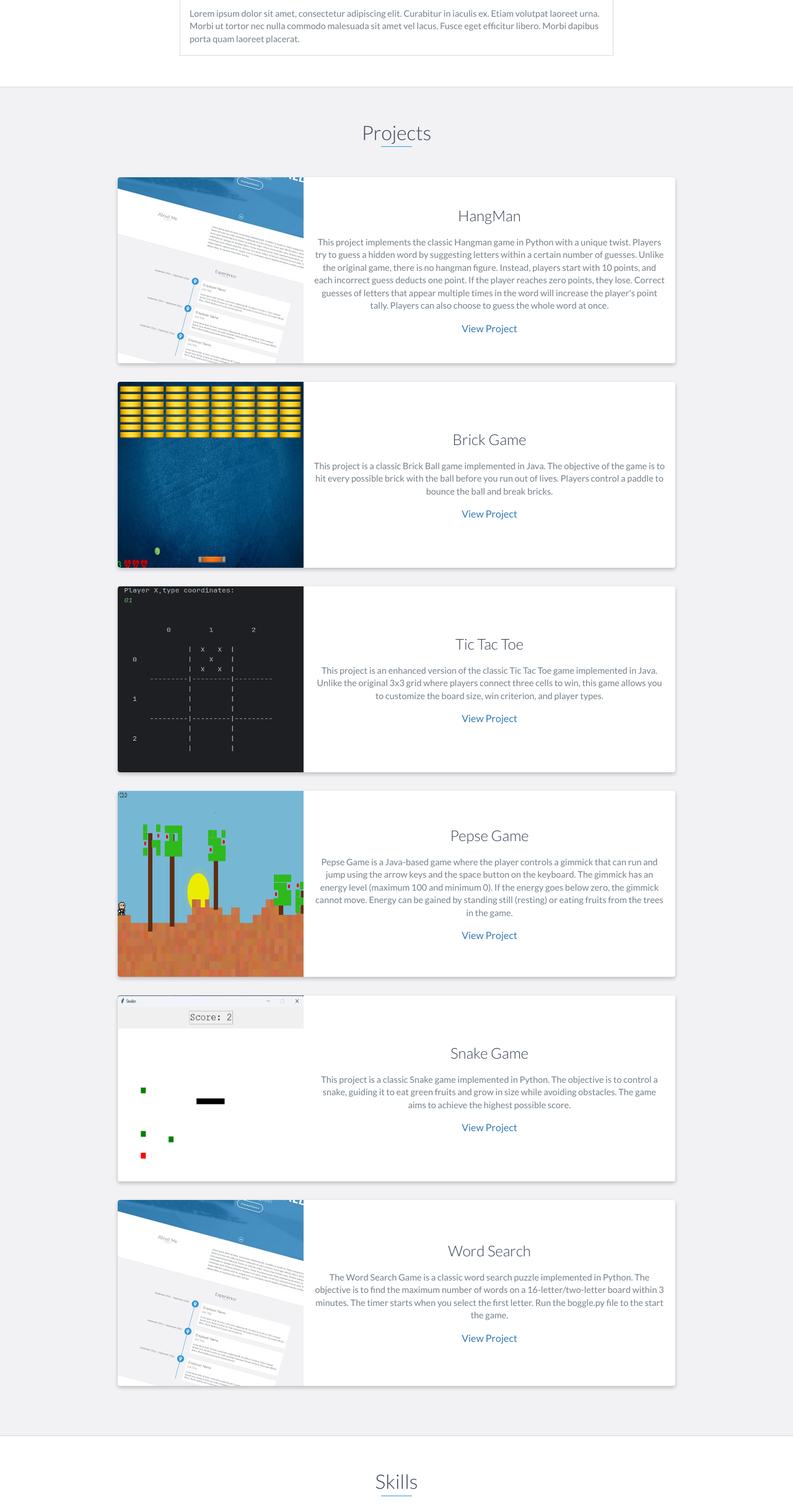
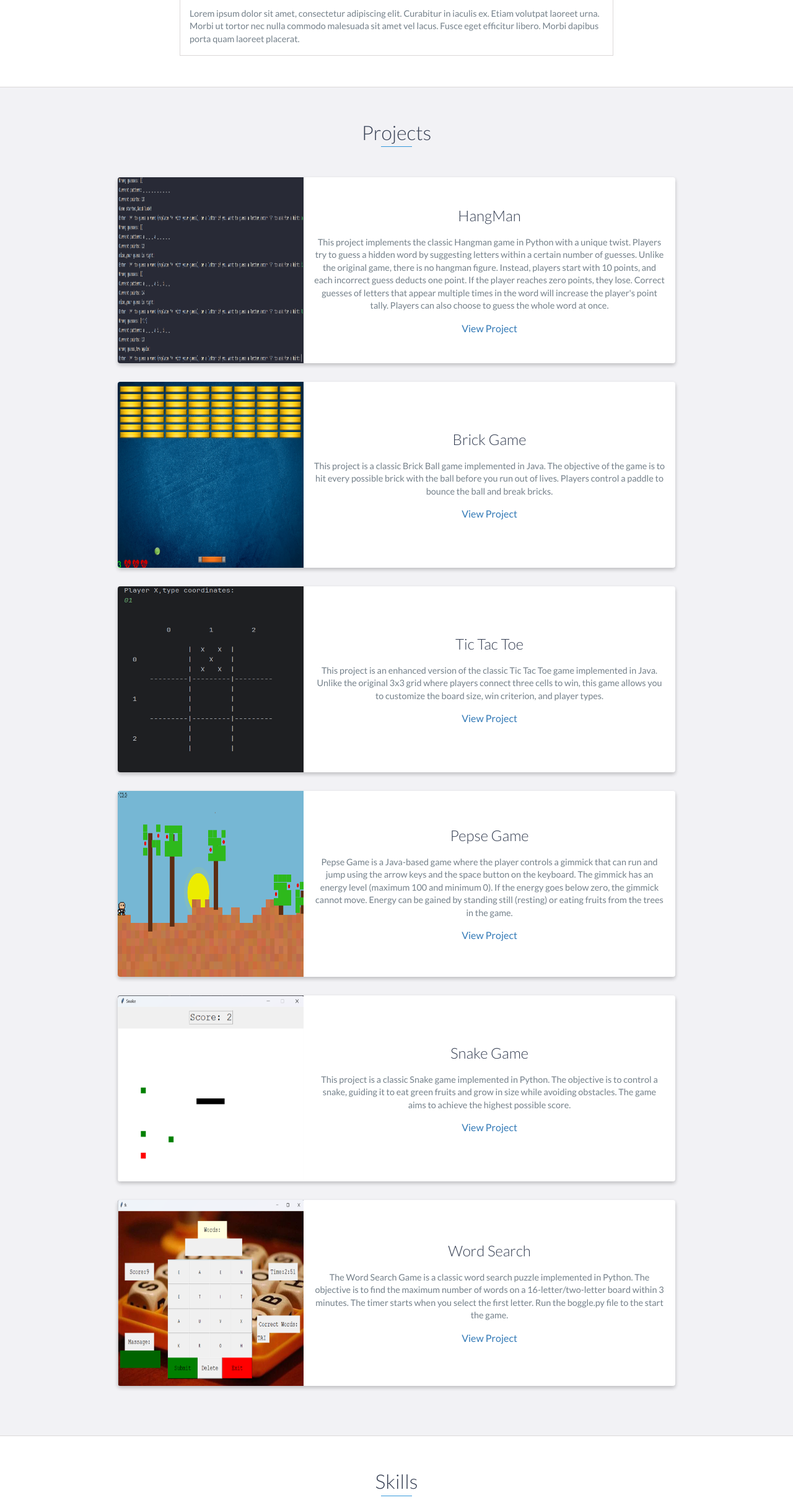
Before and after one commit to nimer2001/devportfolio, a website: page index.html in a window 1280 px wide. Shown: the part 1371-3804 px from the top of the page at 62% size. Drawn offline with nearby package versions, Linux system fonts and the light colour scheme.

Commit message:
more pic

```diff
--- a/index.html
+++ b/index.html
@@ -170,7 +170,7 @@
         <div class="row">
           <div class="project shadow-large">
             <div class="project-image">
-              <img src="images/project.jpg" />
+              <img src="images/hangman.png" height="300px" width="300px" />
             </div>
             <!-- End .project-image -->
             <div class="project-info">
@@ -288,7 +288,7 @@
           <!-- End .project -->
           <div class="project shadow-large">
             <div class="project-image">
-              <img src="images/project.jpg" />
+              <img src="images/wordsearch.png" width="300px" height="300px" />
             </div>
             <!-- End .project-image -->
             <div class="project-info">
```
Also changed, not shown: images/hangman.png (added), images/wordsearch.png (added).
